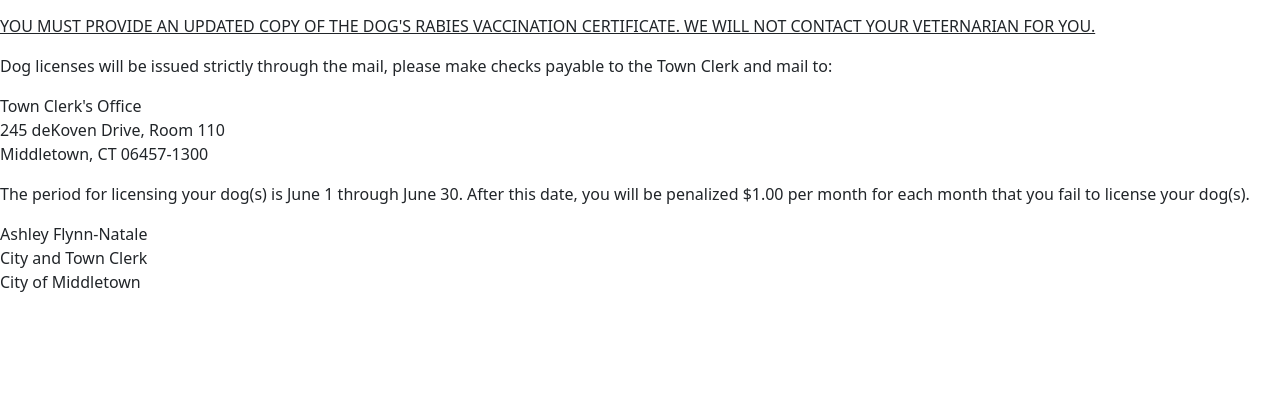
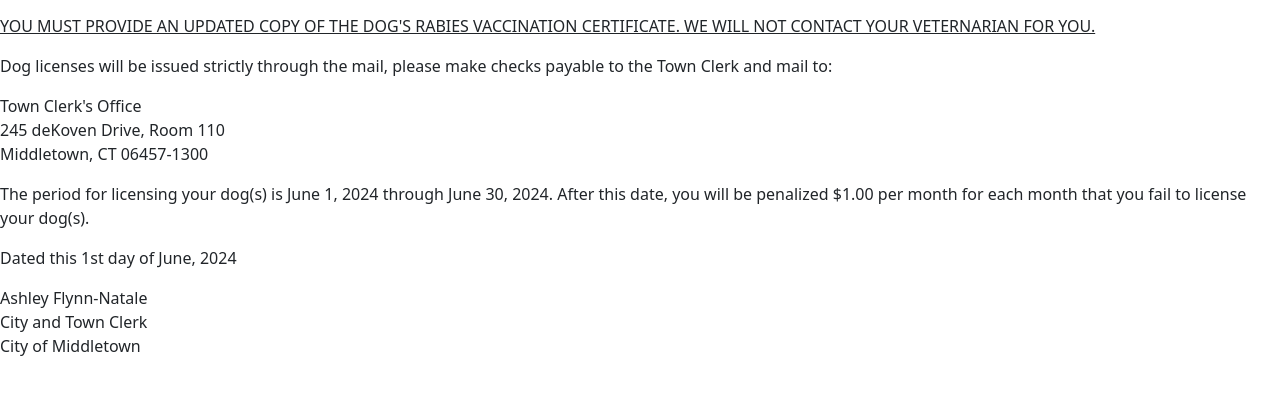
Before and after one commit to comcduarte/dog-permit, a PHP site: page /module/Application/view/notifications/renewal.phtml in a window 1280 px wide. Shown: the part 226-621 px from the top of the page. Run offline with PHP 8.4, Linux system fonts and the light colour scheme; some libraries are stand-ins or nearby versions.

Commit message:
Dynamic Year for email notification

```diff
--- a/module/Application/view/notifications/renewal.phtml
+++ b/module/Application/view/notifications/renewal.phtml
@@ -19,7 +19,9 @@
 			Middletown, CT  06457-1300<br>
 		</address>
 
-		<p>The period for licensing your dog(s) is June 1 through June 30.  After this date, you will be penalized $1.00 per month for each month that you fail to license your dog(s).</p>
+		<p>The period for licensing your dog(s) is June 1, <?php echo date("Y"); ?> through June 30, <?php echo date("Y"); ?>.  After this date, you will be penalized $1.00 per month for each month that you fail to license your dog(s).</p>
+
+		<p>Dated this 1st day of June, <?php echo date("Y"); ?></p>
 
 		<blockquote>
 		Ashley Flynn-Natale<br>
```
